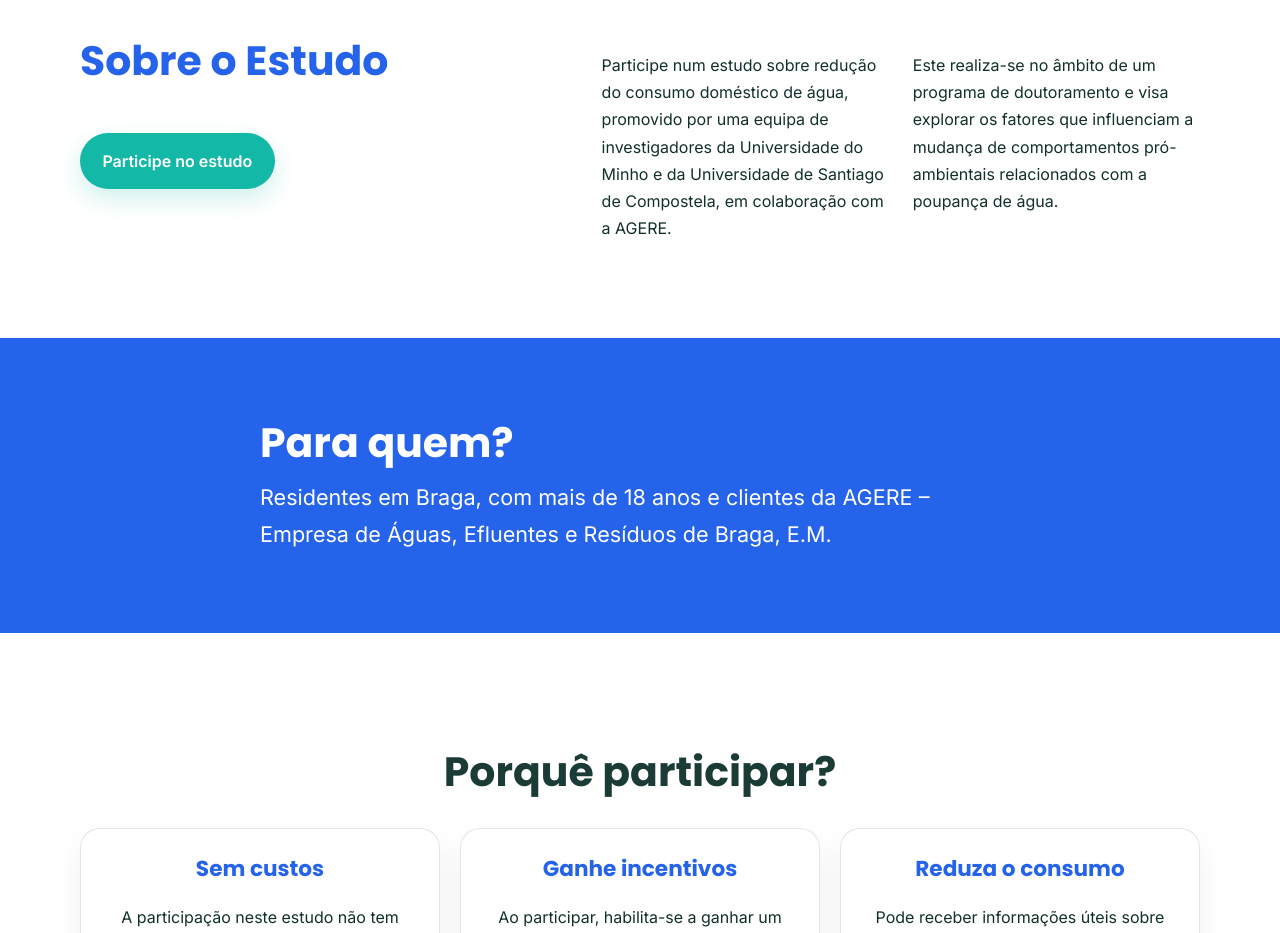
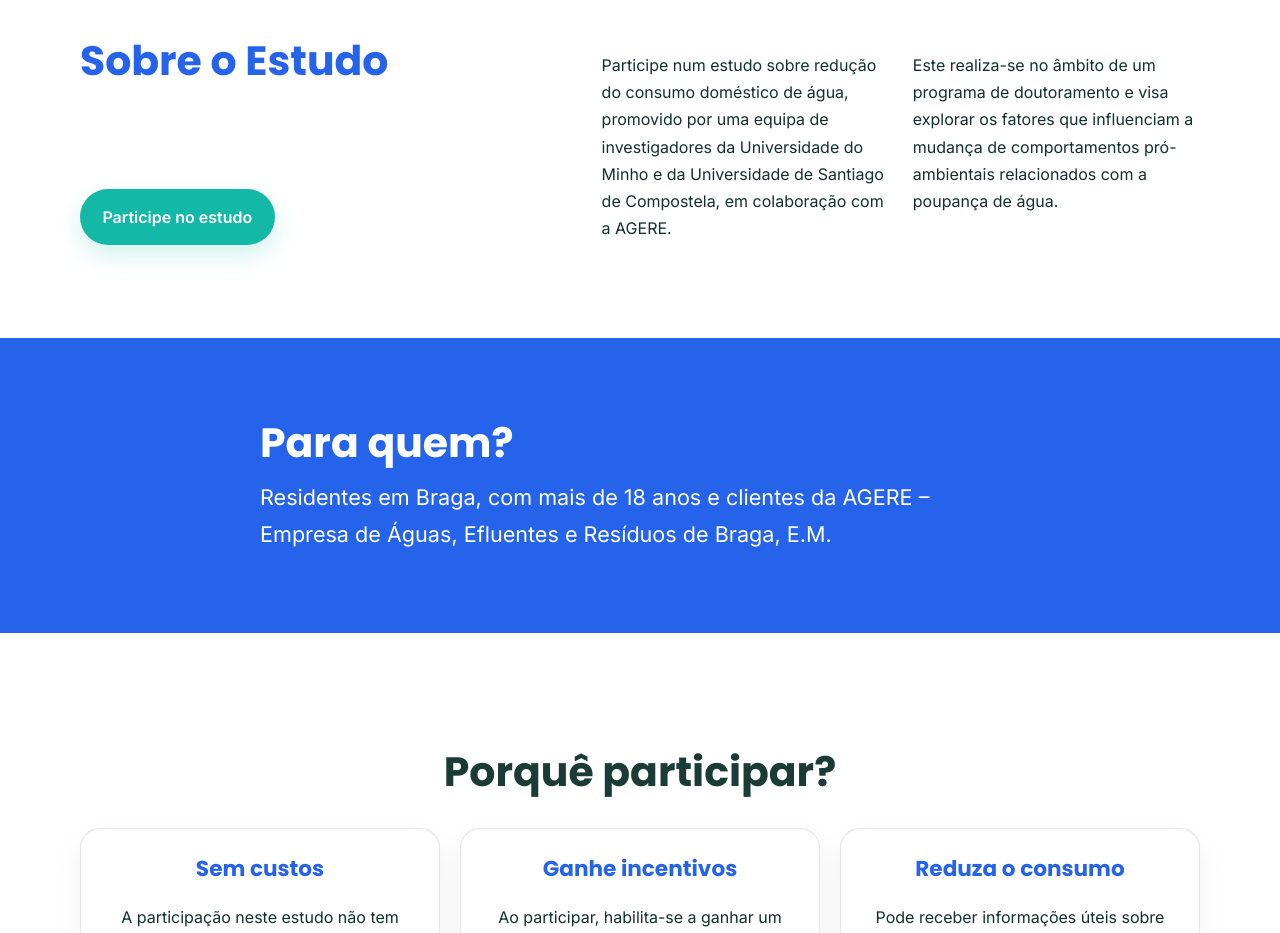
Before and after one commit to juntospelaagua/home, a plain HTML site: page index.html in a window 1280 px wide. Shown: the part 780-1713 px from the top of the page. Drawn offline with Linux system fonts and the light colour scheme.

Commit message:
Testar com margin-top 5rem para ver se há qualquer mudança

```diff
--- a/styles.css
+++ b/styles.css
@@ -120,7 +120,7 @@ h3 {
   font-weight: 600;
   box-shadow: 0 10px 25px rgba(20, 184, 166, 0.2);
   transition: transform 0.2s ease, box-shadow 0.2s ease;
-  margin-top: 1.5rem;
+  margin-top: 5rem;
 }
 
 .btn-about:hover {
```
